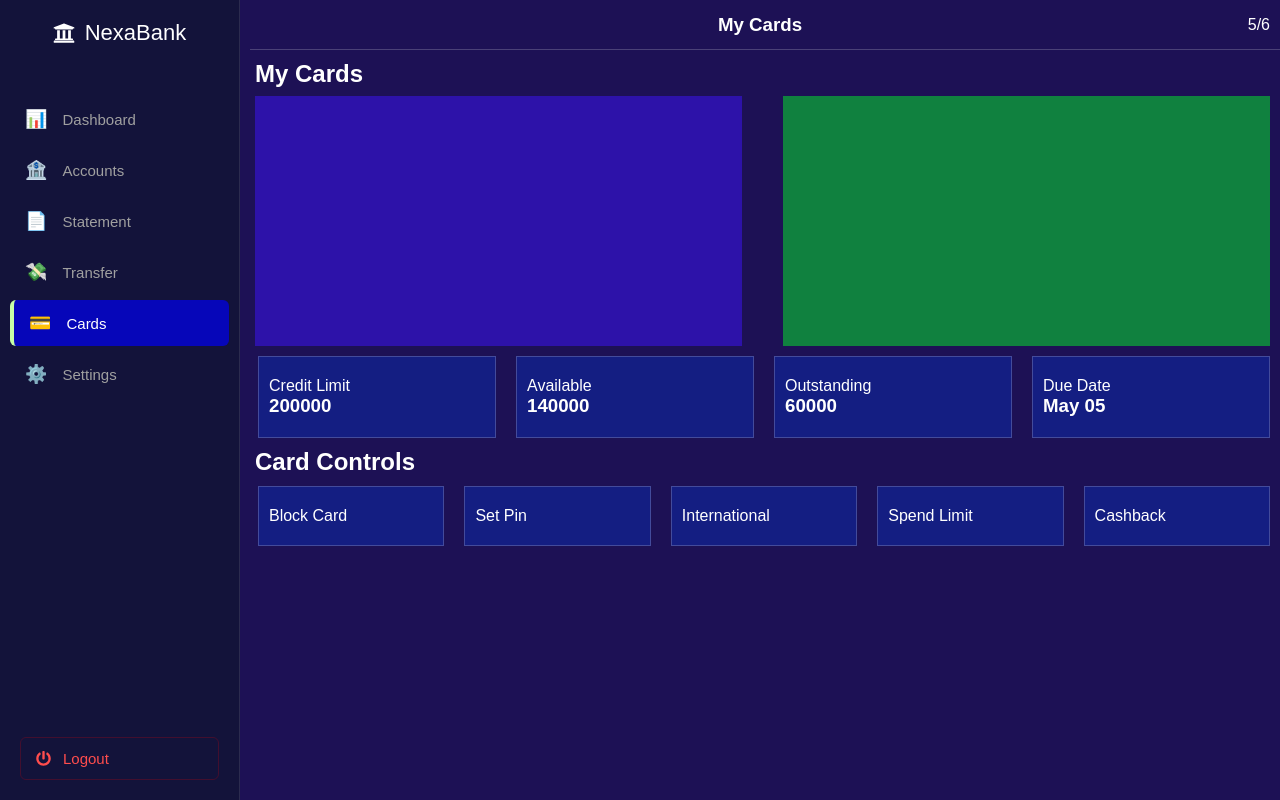
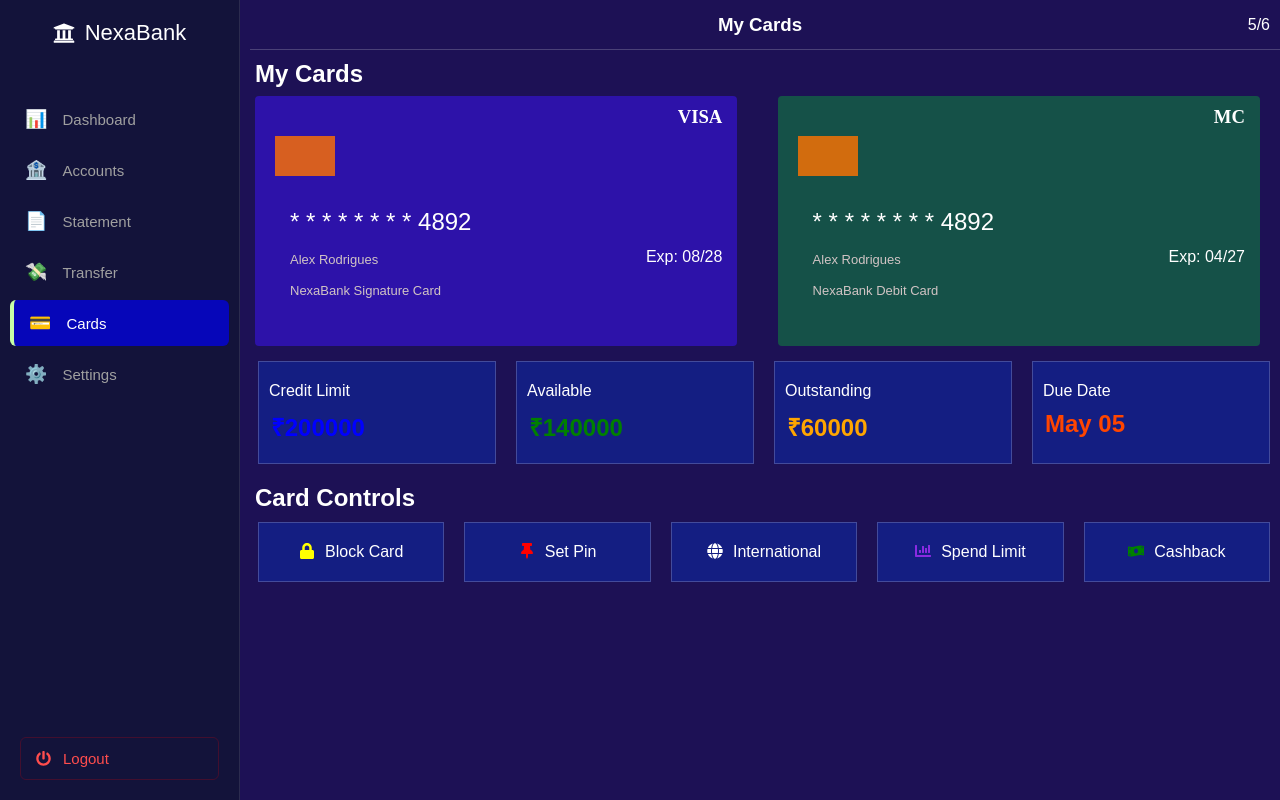
Before and after one commit to shaikhAshraf-01/Bank-portal, a React (Vite) app: page /cards in a window 1280 px wide. Built offline with nearby package versions, Linux system fonts and the light colour scheme.

Commit message:
card section completed

```diff
--- a/src/pages/Cards.jsx
+++ b/src/pages/Cards.jsx
@@ -1,3 +1,4 @@
+import { FaLock,FaThumbtack, FaGlobe,FaChartBar,FaMoneyBillWave } from 'react-icons/fa'
 import '../styles/cards.css'
 function Cards(){
     return(
@@ -19,42 +20,69 @@
                 <div className="cards-content">
                         <h2>My Cards</h2>
                     <div className='card-section'>
-                        <div className="card1"></div>
-                        <div className="card2"></div>
+                        <div className="card1">
+                          <div className="card-left">
+                            <p style={{fontSize:'24px', color:'white'}}> * * * *   * * * *   4892 </p>
+                            <p>Alex Rodrigues</p>
+                            <p>NexaBank Signature Card</p>
+                          </div>
+                          <div className="card-right">
+                            <h3  style={{paddingTop:'10px',fontFamily:'cursive'}}>VISA</h3>
+                            <p style={{paddingBottom:'40px'}}>Exp: 08/28</p>
+                          </div>
+
+                        </div>
+                        <div className="card2">
+                           <div className="card-left">
+                            <p style={{fontSize:'24px', color:'white'}}> * * * *   * * * *   4892 </p>
+                            <p>Alex Rodrigues</p>
+                            <p>NexaBank Debit Card</p>
+                          </div>
+                          <div className="card-right">
+                            <h3  style={{paddingTop:'10px',fontFamily:'cursive'}}>MC</h3>
+                            <p style={{paddingBottom:'40px'}}>Exp: 04/27</p>
+                          </div>
+                        </div>
                     </div>
                     <div className='card-details'>
                       <div>
                         <p>Credit Limit</p>
-                        <h3>200000</h3>
+                        <h3 style={{color:'blue'}}> {"₹"}200000</h3>
                       </div>
                       <div>
                         <p>Available </p>
-                        <h3>140000</h3></div>
+                        <h3 style={{color:'green'}}> {"₹"}140000</h3></div>
                       <div>
                         <p>Outstanding </p>
-                        <h3>60000</h3>
+                        <h3 style={{color:'orange'}}> {"₹"}60000</h3>
                       </div>
                       <div>
                         <p>Due Date</p>
-                        <h3>May 05</h3>
+                        <h3 style={{color:'orangered'}}>May 05</h3>
                       </div>
                     </div>
-                    <h2>Card Controls</h2>
+                    <h2 className='control-title' >Card Controls</h2>
                     <div className='card-control'>
                       <div>
-                        <p>Block Card</p>
+                       <FaLock style={{color:'yellow'}} />
+                        <p>  Block Card</p>
                       </div>
                       <div>
-                        <p>Set Pin</p>
+                        <FaThumbtack style={{color:'red'}} />
+                        <p>  Set Pin</p>
                       </div>
                       <div>
+                        <FaGlobe />
                         <p>International</p>
                       </div>
                       <div>
-                        <p>Spend Limit</p>
+                        <FaChartBar style={{color:'blueviolet'
+                        }} />
+                        <p>  Spend Limit</p>
                       </div>
                       <div>
-                        <p>Cashback</p>
+                        <FaMoneyBillWave style={{color:'green'}} />
+                        <p>  Cashback</p>
                       </div>
                     </div>
                 </div>
--- a/src/pages/Setting.jsx
+++ b/src/pages/Setting.jsx
@@ -1,9 +1,40 @@
+import '../styles/setting.css'
 function Setting(){
     return(
-        <div className="page-content">
-            <h1>Account Settings</h1>
-            <p>This is the settings page where you can manage your account preferences.</p>
-        </div>
+      <div className="setting">
+        <nav className="setting-navbar">
+                {/* Left Side (Empty to balance the center) */}
+                <div className="nav-side"></div>
+
+                {/* Center Side */}
+                <div className="nav-center">
+                  <h3>Settings</h3>
+                </div>
+
+                {/* Right Side */}
+                <div className="nav-side right">
+                  <p>6/6</p>
+                </div>
+              </nav>
+                <div className="setting-content">
+                    <h3>Manage your account preferences and security</h3>
+                   <p>PROFILE</p>
+                   <div className="setting-profile">
+                    <div className="setting-profile-item">
+                        <div className="logo">
+                            <img src="https://cdn-icons-png.flaticon.com/512/3135/3135715.png" alt="profile-logo" />
+                        </div>
+                        <div className="name">
+                            <h2>Alex Rodrigues</h2>
+                            <p>alex@123gmail.com</p>
+                        </div>
+                        <div className="edit">
+                            <button>Edit</button>
+                            </div>
+                        </div>
+                    </div>
+                    </div>
+              </div>
     );
 }
 export default Setting;
--- a/src/styles/cards.css
+++ b/src/styles/cards.css
@@ -43,22 +43,57 @@
   justify-content: space-between;
   align-items: center;
   margin: 8px 10px 0 0;
+  padding: 0 10px 0 0;
 }
 .card1, .card2 {
   width: 48%;
   height: 250px;
+  display: flex;
+  border-radius: 4px;
+  position: relative;
+
+}
+.card-left{
+  width: 70%;
+  display: flex;
+  flex-direction: column;
+  justify-content: flex-end;
+ padding: 0 0 40px 20px;
+}
+.card-left::before {
+  content: "";
+  position: absolute;
+  top: 40px;
+  left: 20px;
+  width: 60px;
+  height: 40px;
+  background-color: rgba(255, 115, 0, 0.808);
+
+}
+.card-left p{
+  color: rgb(209, 196, 196);
+  margin: 8px 0 8px 15px;
+  font-size: 13px;
+}
+.card-right{
+  width: 30%;
+  display: flex;
+  flex-direction: column;
+  justify-content: space-between;
+ align-items: end;
+  padding:0 15px 40px 0;
 }
 .card1{
  background: #3512d3ab;
 }
 .card2{
- background: #0ab835ab;
+ background: #0ab83562;
 }
 .card-details{
   display: flex;
   justify-content: center;
   color: white;
-  margin: 10px 0 10px -7px;
+  margin: 15px 0 10px -7px;
 
 }
 .card-details div{
@@ -67,6 +102,10 @@
   background: #102599ab;
   padding: 20px 10px;
   flex: 1;
+}
+.card-details div h3{
+  margin: 10px 0 0 2px;
+  font-size: 24px;
 }
 .card-control{
   display: flex;
@@ -81,4 +120,10 @@
   background: #102599ab;
   padding: 20px 10px;
   flex: 1;
+  display: flex;
+  justify-content: center;
+  gap: 10px;
 }
+.cards-content .control-title{
+  margin: 20px 0 2px 0;
+}
--- /dev/null
+++ b/src/styles/setting.css
@@ -0,0 +1,62 @@
+* {
+  margin: 0;
+  padding: 0;
+  box-sizing: border-box;
+}
+.setting {
+  display: flex;
+  flex-direction: column;
+  height: 100vh;
+  background: #1d1155;
+  font-family: "Segoe UI", Tahoma, Geneva, Verdana, sans-serif;
+}
+.setting-navbar {
+  width: 100%;
+  display: flex;
+  justify-content: center;
+  align-items: center;
+  border-bottom: 1px solid rgba(255, 255, 255, 0.2);
+  height: 50px; /* Increased from 40px */
+}
+
+/* These two divs balance the bar so the center is actually the center */
+.setting-navbar .nav-side {
+  flex: 1;
+}
+
+.setting-navbar .nav-center {
+  flex: 0; /* Only takes as much space as the text needs */
+  text-align: center;
+}
+
+.setting-navbar .nav-side.right {
+  text-align: right;
+  margin-right: 10px;/* Pushes the 2/6 to the far right wall */
+}
+.setting-content{
+    flex: 1;
+    padding: 10px;
+}
+.setting-content :first-child{
+    color: rgba(206, 205, 168, 0.582);
+}
+.setting-content P{
+    font-family: "Segoe UI", Tahoma, Geneva, Verdana, sans-serif;
+    color: orangered;
+    margin: 10px 0 0 4px;
+}
+.setting-profile{
+    background: #3512d3ab;
+    width: 100%;
+    padding: 5px 10px;
+    border-radius: 4px;
+}
+.logo{
+    width: 4px;
+    height: 4px;
+    border-radius: 50%;
+    background: #0ab83562;
+    display: flex;
+    justify-content: center;
+    align-items: center;
+}
```
